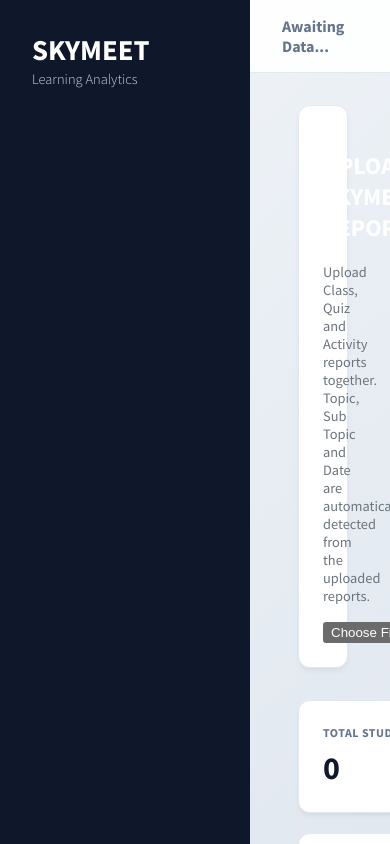
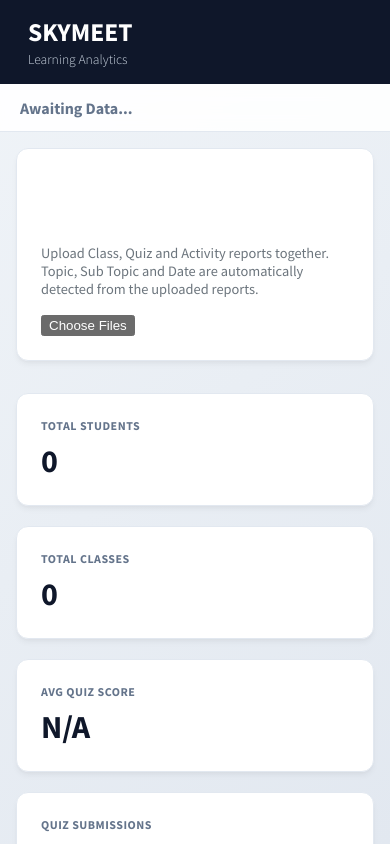
Before and after one commit to Muthuram-45/Ai-teacher-frontend, a Next.js app: page /analytics in a window 390 px wide. Built offline with nearby package versions, Linux system fonts and the light colour scheme.

Commit message:
responsive design

```diff
--- a/app/analytics/analytics.module.css
+++ b/app/analytics/analytics.module.css
@@ -1,3 +1,112 @@
+/* Responsive Analytics Layout */
+.analyticsLayout {
+  display: flex;
+  height: 100vh;
+  overflow: hidden;
+  background: linear-gradient(140deg, #f0f4f8 0%, #e2e8f0 100%);
+}
+
+.sideNav {
+  width: 250px;
+  background: #0f172a;
+  color: white;
+  padding: 2rem 1rem;
+  display: flex;
+  flex-direction: column;
+  position: fixed;
+  top: 0;
+  bottom: 0;
+  left: 0;
+  overflow-y: auto;
+  z-index: 200;
+  transition: all 0.3s ease;
+}
+
+.navHeader {
+  margin-bottom: 2.5rem;
+  padding: 0 0.5rem;
+}
+
+.tabsContainer {
+  display: flex;
+  flex-direction: column;
+  gap: 0.5rem;
+}
+
+.tabBtn {
+  background: transparent;
+  border: none;
+  color: #cbd5e1;
+  padding: 0.85rem 1rem;
+  text-align: left;
+  font-weight: 500;
+  font-size: 0.95rem;
+  border-radius: 8px;
+  cursor: pointer;
+  transition: all 0.2s ease;
+  border-left: 3px solid transparent;
+  white-space: nowrap;
+}
+
+.activeTabBtn {
+  background: rgba(255, 255, 255, 0.15) !important;
+  color: #ffffff !important;
+  font-weight: 700 !important;
+  border-left: 3px solid #3b82f6 !important;
+}
+
+.mainArea {
+  flex: 1;
+  margin-left: 250px;
+  display: flex;
+  flex-direction: column;
+  height: 100vh;
+  overflow-y: auto;
+  transition: all 0.3s ease;
+}
+
+.topHeader {
+  position: sticky;
+  top: 0;
+  z-index: 100;
+  background: rgba(255, 255, 255, 0.9);
+  backdrop-filter: blur(10px);
+  padding: 1rem 2rem;
+  border-bottom: 1px solid #e2e8f0;
+  display: flex;
+  justify-content: space-between;
+  align-items: center;
+  gap: 1rem;
+  flex-wrap: wrap;
+}
+
+.filterRow {
+  display: flex;
+  gap: 1.25rem;
+  align-items: flex-end;
+  flex-wrap: wrap;
+}
+
+.exportBtn {
+  background: #3b82f6;
+  color: white;
+  border: none;
+  padding: 0.7rem 1.5rem;
+  border-radius: 8px;
+  cursor: pointer;
+  font-weight: 600;
+  transition: background-color 0.2s;
+  white-space: nowrap;
+}
+
+.exportBtn:hover {
+  background: #2563eb;
+}
+
+.contentPadding {
+  padding: 2rem;
+}
+
 .dashboardContainer {
   padding: 3rem 5%;
   width: 100%;
@@ -42,6 +151,7 @@
   margin-bottom: 3rem;
   align-items: flex-end;
   border: 1px solid rgba(255,255,255,0.4);
+  flex-wrap: wrap;
 }
 
 .filterGroup {
@@ -64,7 +174,8 @@
   border-radius: 10px;
   font-size: 0.95rem;
   font-weight: 500;
-  min-width: 220px;
+  min-width: 180px;
+  max-width: 100%;
   outline: none;
   background-color: #ffffff;
   color: #334155;
@@ -105,7 +216,7 @@
 /* KPI Board */
 .kpiGrid {
   display: grid;
-  grid-template-columns: repeat(auto-fill, minmax(220px, 1fr));
+  grid-template-columns: repeat(auto-fill, minmax(200px, 1fr));
   gap: 1.25rem;
 }
 
@@ -143,7 +254,7 @@
 /* Charts */
 .chartsGrid {
   display: grid;
-  grid-template-columns: repeat(auto-fit, minmax(450px, 1fr));
+  grid-template-columns: repeat(auto-fit, minmax(280px, 1fr));
   gap: 1.5rem;
 }
 
@@ -156,6 +267,8 @@
   transition: box-shadow 0.2s ease;
   display: flex;
   flex-direction: column;
+  min-width: 0;
+  overflow: hidden;
 }
 
 .chartContainer:hover {
@@ -188,14 +301,16 @@
   background: #ffffff;
   border-radius: 12px;
   box-shadow: 0 4px 6px -1px rgba(0, 0, 0, 0.05), 0 2px 4px -1px rgba(0, 0, 0, 0.03);
-  overflow: hidden;
+  overflow-x: auto;
   border: 1px solid #e2e8f0;
+  max-width: 100%;
 }
 
 .dataTable {
   width: 100%;
   border-collapse: separate;
   border-spacing: 0;
+  min-width: 500px;
 }
 
 .dataTable th, .dataTable td {
@@ -307,3 +422,81 @@
 .aiContent p {
   margin-bottom: 1.2rem;
 }
+
+/* Media Queries for Mobile & Tablet */
+@media (max-width: 900px) {
+  .analyticsLayout {
+    flex-direction: column;
+    height: auto;
+    min-height: 100vh;
+    overflow-y: auto;
+  }
+  .sideNav {
+    position: relative;
+    width: 100%;
+    padding: 1rem 1.25rem;
+    flex-direction: row;
+    align-items: center;
+    justify-content: space-between;
+    overflow-x: auto;
+  }
+  .navHeader {
+    margin-bottom: 0;
+  }
+  .tabsContainer {
+    flex-direction: row;
+    overflow-x: auto;
+    padding-bottom: 4px;
+  }
+  .tabBtn {
+    padding: 0.5rem 0.85rem;
+    font-size: 0.85rem;
+    border-left: none;
+    border-bottom: 3px solid transparent;
+  }
+  .activeTabBtn {
+    border-left: none !important;
+    border-bottom: 3px solid #3b82f6 !important;
+  }
+  .mainArea {
+    margin-left: 0;
+    height: auto;
+  }
+  .topHeader {
+    padding: 0.85rem 1.25rem;
+  }
+  .contentPadding {
+    padding: 1rem;
+  }
+  .filtersSection {
+    flex-direction: column;
+    align-items: stretch;
+    gap: 1rem;
+    padding: 1rem;
+  }
+  .filterGroup select {
+    min-width: 100%;
+    width: 100%;
+  }
+  .aiContainer {
+    padding: 1.5rem;
+  }
+}
+
+@media (max-width: 480px) {
+  .sideNav {
+    flex-direction: column;
+    align-items: flex-start;
+    gap: 0.75rem;
+  }
+  .tabsContainer {
+    width: 100%;
+  }
+  .topHeader {
+    flex-direction: column;
+    align-items: stretch;
+  }
+  .exportBtn {
+    width: 100%;
+  }
+}
--- a/app/analytics/page.jsx
+++ b/app/analytics/page.jsx
@@ -112,33 +112,22 @@
   };
 
   return (
-    <div style={{ display: 'flex', height: '100vh', overflow: 'hidden', background: 'linear-gradient(140deg, #f0f4f8 0%, #e2e8f0 100%)' }}>
+    <div className={styles.analyticsLayout}>
 
-      {/* Side Navbar */}
-      <nav style={{ width: '250px', background: '#0f172a', color: 'white', padding: '2rem 1rem', display: 'flex', flexDirection: 'column', position: 'fixed', top: 0, bottom: 0, left: 0, overflowY: 'auto' }}>
-        <div style={{ marginBottom: '3rem', padding: '0 1rem' }}>
-          <h1 style={{ fontSize: '1.8rem', fontWeight: 800, margin: 0 }}>SKYMEET</h1>
-          <span style={{ fontWeight: 300, fontSize: '0.9rem', color: '#cbd5e1' }}>Learning Analytics</span>
+      {/* Responsive Side / Top Navbar */}
+      <nav className={styles.sideNav}>
+        <div className={styles.navHeader}>
+          <h1 style={{ fontSize: '1.6rem', fontWeight: 800, margin: 0 }}>SKYMEET</h1>
+          <span style={{ fontWeight: 300, fontSize: '0.85rem', color: '#cbd5e1' }}>Learning Analytics</span>
         </div>
 
         {topics.length > 0 && (
-          <div style={{ display: 'flex', flexDirection: 'column', gap: '0.5rem' }}>
+          <div className={styles.tabsContainer}>
             {tabs.map(nav => (
               <button
                 key={nav}
                 onClick={() => setActiveTab(nav)}
-                style={{
-                  background: activeTab === nav ? 'rgba(255,255,255,0.15)' : 'transparent',
-                  border: 'none',
-                  color: activeTab === nav ? '#ffffff' : '#cbd5e1',
-                  padding: '1rem',
-                  textAlign: 'left',
-                  fontWeight: activeTab === nav ? 700 : 500,
-                  borderRadius: '8px',
-                  cursor: 'pointer',
-                  transition: 'all 0.2s',
-                  borderLeft: activeTab === nav ? '3px solid #3b82f6' : '3px solid transparent'
-                }}
+                className={`${styles.tabBtn} ${activeTab === nav ? styles.activeTabBtn : ''}`}
               >
                 {nav}
               </button>
@@ -148,12 +137,12 @@
       </nav>
 
       {/* Main Content Area */}
-      <div style={{ flex: 1, marginLeft: '250px', display: 'flex', flexDirection: 'column', height: '100vh', overflowY: 'auto' }}>
+      <div className={styles.mainArea}>
 
-        {/* Fixed Top Header (Filters & Export) */}
-        <div style={{ position: 'sticky', top: 0, zIndex: 100, background: 'rgba(255,255,255,0.9)', backdropFilter: 'blur(10px)', padding: '1rem 2rem', borderBottom: '1px solid #e2e8f0', display: 'flex', justifyContent: 'space-between', alignItems: 'center' }}>
+        {/* Fixed / Sticky Top Header (Filters & Export) */}
+        <div className={styles.topHeader}>
           {topics.length > 0 ? (
-            <div style={{ display: 'flex', gap: '1.5rem', alignItems: 'flex-end', flexWrap: 'wrap' }}>
+            <div className={styles.filterRow}>
 
               <div className={styles.filterGroup}>
                 <label>Topic</label>
@@ -175,14 +164,14 @@
           )}
 
           {topics.length > 0 && (
-            <button onClick={handleExport} style={{ background: '#3b82f6', color: 'white', border: 'none', padding: '0.7rem 1.5rem', borderRadius: '8px', cursor: 'pointer', fontWeight: 600 }}>
+            <button onClick={handleExport} className={styles.exportBtn}>
               Export Report
             </button>
           )}
         </div>
 
-        {/* Scrollable Dashboard */}
-        <div style={{ padding: '2rem 3rem' }}>
+        {/* Scrollable Dashboard Container */}
+        <div className={styles.contentPadding}>
           <section className={styles.uploadSection}>
             <FileUpload onSuccess={handleUploadSuccess} />
           </section>
--- a/app/layout.jsx
+++ b/app/layout.jsx
@@ -45,6 +45,9 @@
 
 export const viewport = {
     themeColor: '#070707',
+    width: 'device-width',
+    initialScale: 1,
+    maximumScale: 1,
 };
 
 export default function RootLayout({ children }) {
--- a/app/page.jsx
+++ b/app/page.jsx
@@ -584,8 +584,8 @@
 
               <div style={{
                 display: 'grid',
-                gridTemplateColumns: 'repeat(auto-fit, minmax(340px, 1fr))',
-                gap: '28px',
+                gridTemplateColumns: 'repeat(auto-fit, minmax(280px, 1fr))',
+                gap: '24px',
                 alignItems: 'start'
               }}>
                 {/* Left Column: Session Info */}
--- a/next.config.js
+++ b/next.config.js
@@ -6,6 +6,9 @@
     formats: ['image/webp'],
   },  eslint: {
     ignoreDuringBuilds: true,
+  },
+  typescript: {
+    ignoreBuildErrors: true,
   },
   webpack: (config, { buildId, dev, isServer, defaultLoaders, nextRuntime, webpack }) => {
     // Important: return the modified config
--- a/package.json
+++ b/package.json
@@ -27,6 +27,7 @@
     "react-hot-toast": "^2.5.2",
     "react-icons": "^5.5.0",
     "recharts": "^3.10.1",
+    "rxjs": "^7.8.2",
     "tinykeys": "^3.0.0",
     "xlsx": "^0.18.5",
     "xlsx-js-style": "^1.2.0"
--- a/styles/globals.css
+++ b/styles/globals.css
@@ -221,3 +221,72 @@
     font-size: 12px !important;
   }
 }
+
+/* ========================= */
+/* 📱 RESPONSIVE CLASSROOM & SIDEBARS */
+/* ========================= */
+
+@media (max-width: 768px) {
+  /* Force fixed sidebars to occupy 100vw drawer on small screens */
+  div[style*="z-index: 2000"],
+  div[style*="zIndex: 2000"],
+  div[style*="z-index: 9999"],
+  div[style*="zIndex: 9999"] {
+    max-width: 100vw !important;
+  }
+
+  /* Control bar responsiveness */
+  .lk-control-bar {
+    padding: 6px 8px !important;
+    gap: 4px !important;
+    max-width: 100vw !important;
+    overflow-x: auto !important;
+    justify-content: center !important;
+    flex-wrap: nowrap !important;
+  }
+
+  .lk-control-bar .lk-button {
+    min-width: 36px !important;
+    height: 38px !important;
+    padding: 4px 6px !important;
+    font-size: 11px !important;
+    border-radius: 8px !important;
+  }
+
+  .lk-control-bar .lk-button svg {
+    width: 16px !important;
+    height: 16px !important;
+  }
+
+  /* Classroom video layout on mobile */
+  .class-video-layout {
+    flex-direction: column !important;
+    height: calc(100vh - 64px) !important;
+  }
+
+  .video-main-panel {
+    width: 100% !important;
+    height: 68% !important;
+  }
+
+  .video-side-panel {
+    width: 100% !important;
+    height: 32% !important;
+    border-left: none !important;
+    border-top: 1px solid rgba(255, 255, 255, 0.1) !important;
+    flex-direction: row !important;
+    overflow-x: auto !important;
+    overflow-y: hidden !important;
+    padding: 8px !important;
+    gap: 10px !important;
+  }
+}
+
+@media (max-width: 480px) {
+  .lk-control-bar .lk-button {
+    min-width: 32px !important;
+    height: 34px !important;
+    padding: 2px 4px !important;
+    font-size: 10px !important;
+  }
+}
```
Also changed, not shown: app/join/[roomName]/studentjoin.css (+27 -0 lines), styles/Page.css (+92 -51 lines), 1 other file (tests, documents, lock files or other folders).
